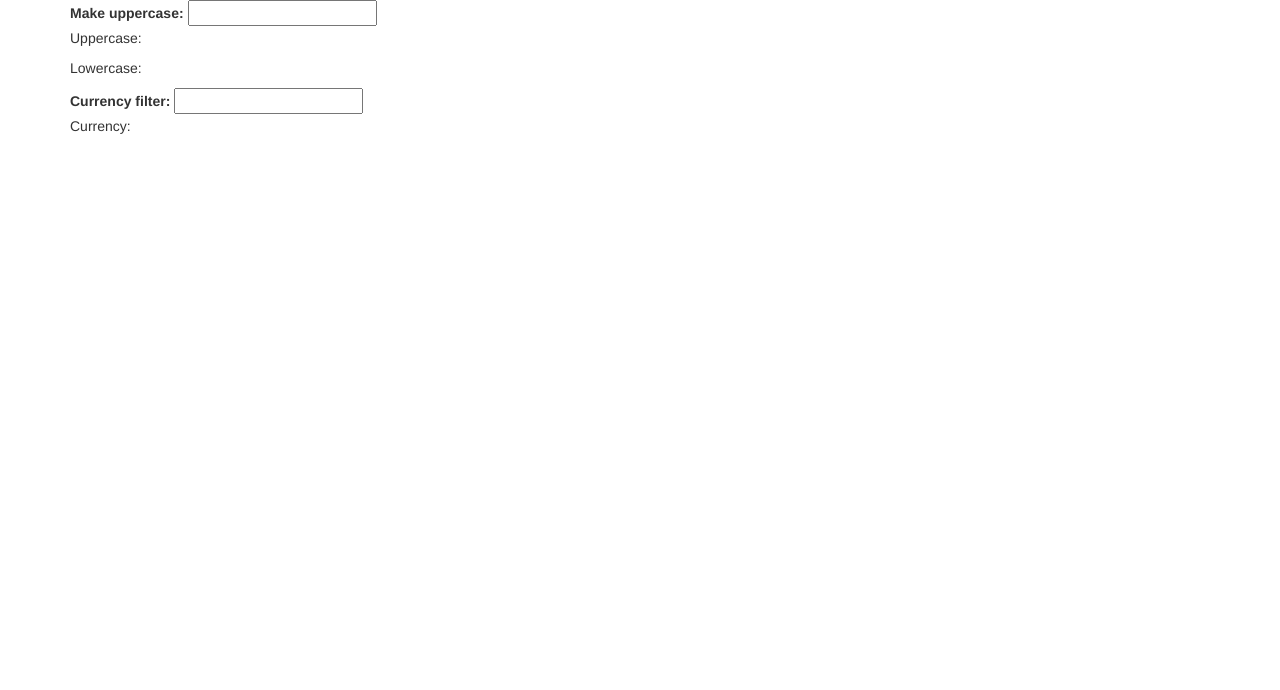
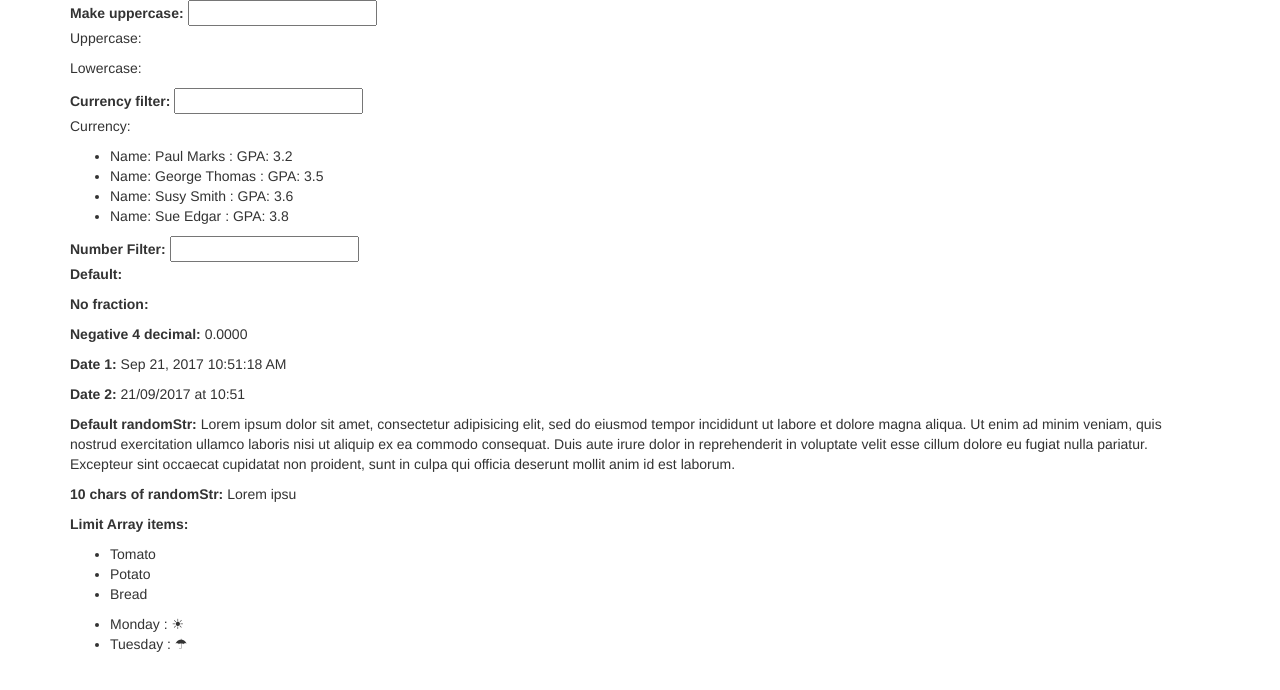
Before and after one commit to kobisham/angularJSDerekBanas, a plain HTML site: page index8.html in a window 1280 px wide. Drawn offline with nearby package versions, Linux system fonts and the light colour scheme.

Commit message:
end of part 2

```diff
--- a/index8.html
+++ b/index8.html
@@ -24,12 +24,47 @@
         <label>Currency filter:</label>
         <input type="text" ng-model="money">
         <p>Currency: {{money | currency}}</p>
-      </div>
 
 
+      <ul>
+        <li ng-repeat="student in student.gpas |
+        filter: studentName | orderBy:'gpa'" >
+            {{'Name: ' + student.name +
+            ' : GPA: ' + student.gpa}}
+          </li>
+      </ul>
+
+      <label>Number Filter: </label>
+      <input type="text" ng-model="numVal">
+      <p><b>Default: </b>{{numVal | number}}</p>
+      <p><b>No fraction: </b>{{numVal | number:0}}</p>
+      <p><b>Negative 4 decimal: </b>{{-numVal | number:4}}</p>
+
+      <p><b>Date 1: </b>{{currDate | date: 'medium'}}</p>
+      <p><b>Date 2: </b>{{currDate | date: "dd/MM/yyyy 'at' hh:mm" }}</p>
+
+      <p><b>Default randomStr:</b> {{randomStr}}</p>
+      <p><b>10 chars of randomStr:</b> {{randomStr | limitTo:10}}</p>
+      <p><b>Limit Array items:</b>
+        <ul>
+          <li ng-repeat="item in randArr | limitTo:3">
+            {{item}}
+          </li>
+        </ul>
+      </p>
+
+      <p>
+        <ul>
+          <li ng-repeat="item in weather">
+            {{item.day + " : "}} {{item.rain | raining }}
+          </li>
+        </ul>
+      </p>
+      </div>
     </div>
     <script src="https://ajax.googleapis.com/ajax/libs/angularjs/1.6.5/angular.min.js"></script>
     <script src="js/exam8.js"></script>
+
 </body>
 
 </html>
--- a/js/exam8.js
+++ b/js/exam8.js
@@ -1,5 +1,43 @@
 var app8 = angular.module('app8', []);
 
 app8.controller('mainCtrl',function($scope) {
+  $scope.students = [
+    {name: 'George Thomas', gpa: 3.5},
+    {name: 'Susy Smith', gpa: 3.6},
+    {name: 'Paul Marks', gpa: 3.2},
+    {name: 'Sue Edgar', gpa: 3.8}
+  ];
 
+  $scope.student = {
+    gpas: [
+      {name: 'George Thomas', gpa: 3.5},
+      {name: 'Susy Smith', gpa: 3.6},
+      {name: 'Paul Marks', gpa: 3.2},
+      {name: 'Sue Edgar', gpa: 3.8}
+    ]
+  };
+
+  $scope.currDate = new Date();
+
+  $scope.randomStr = 'Lorem ipsum dolor sit amet, consectetur adipisicing elit, sed do eiusmod tempor incididunt ut labore et dolore magna aliqua. Ut enim ad minim veniam, quis nostrud exercitation ullamco laboris nisi ut aliquip ex ea commodo consequat. Duis aute irure dolor in reprehenderit in voluptate velit esse cillum dolore eu fugiat nulla pariatur. Excepteur sint occaecat cupidatat non proident, sunt in culpa qui officia deserunt mollit anim id est laborum.';
+
+  $scope.randArr = [
+    "Tomato",
+    "Potato",
+    "Bread",
+    "Pickles"
+  ];
+
+  $scope.weather = [
+    {day: 'Monday', rain:false},
+    {day: 'Tuesday', rain:true}
+  ];
 });
+
+
+
+app8.filter('raining', function() {
+    return function(input) {
+        return input ? '\u2602' : '\u2600';
+    };
+});
--- /dev/null
+++ b/js/exam9.js
@@ -0,0 +1,5 @@
+var app9 = angular.module('app9', []);
+
+app9.controller('mainCtrl',function($scope) {
+
+});
```
Also changed, not shown: index9.html (added, +29 -0 lines), js/filters.js (deleted).
